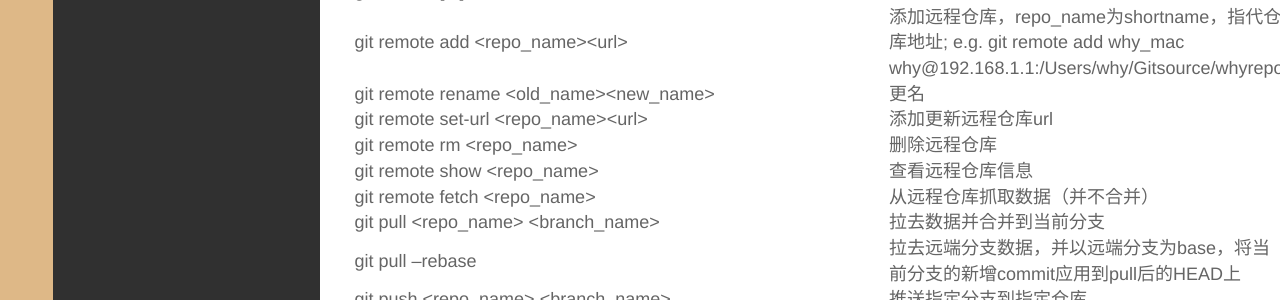
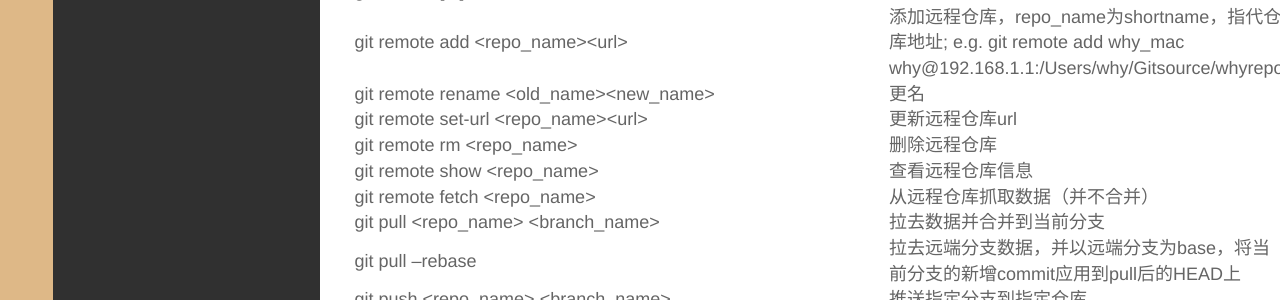
Before and after one commit to qhdwhy184/qhdwhy184.github.io, a Jekyll site: the page built from _posts/技术/2017-08-03-Git命令学习小结.md, in a window 1280 px wide. Shown: the part 1661-1961 px from the top of the page. Built offline with Jekyll 4.4.1, drawn with Linux system fonts in a browser that asks for light colours.

Commit message:
Update 2017-08-03-Git命令学习小结.md

```diff
--- a/_posts/技术/2017-08-03-Git命令学习小结.md
+++ b/_posts/技术/2017-08-03-Git命令学习小结.md
@@ -56,7 +56,7 @@
 |git remote [-v]|显示远程仓库，加-v选项可显示仓库地址|
 |git remote add &lt;repo_name&gt;&lt;url&gt;|添加远程仓库，repo_name为shortname，指代仓库地址; e.g. git remote add why_mac why@192.168.1.1:/Users/why/Gitsource/whyrepo|
 |git remote rename &lt;old_name&gt;&lt;new_name&gt;|更名|
-|git remote set-url &lt;repo_name&gt;&lt;url&gt;|添加更新远程仓库url|
+|git remote set-url &lt;repo_name&gt;&lt;url&gt;|更新远程仓库url|
 |git remote rm &lt;repo_name&gt;|删除远程仓库|
 |git remote show &lt;repo_name&gt;|查看远程仓库信息|
 |git remote fetch &lt;repo_name&gt;|从远程仓库抓取数据（并不合并）|
```
